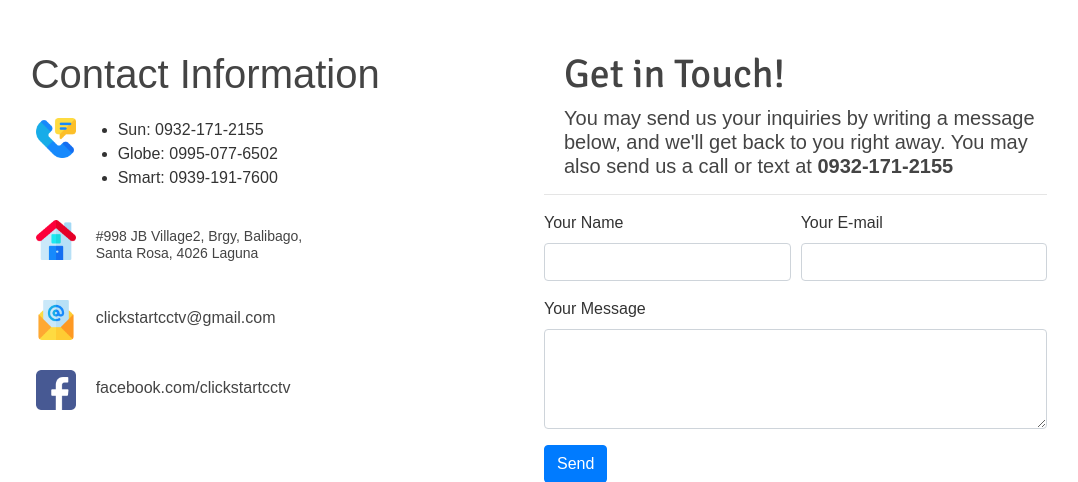
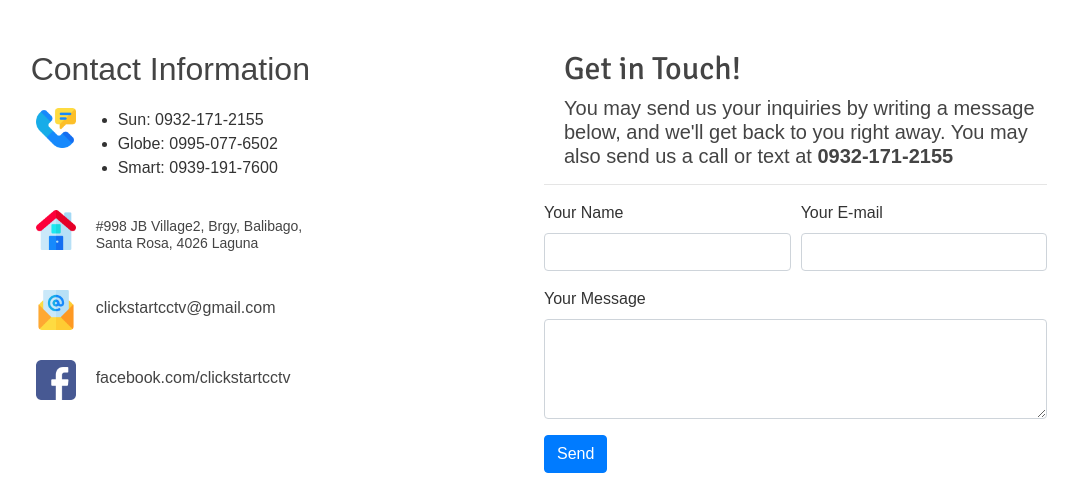
Before and after one commit to MarkAnthonyBCruz/clickstart, a Django app: template blog/templates/blog/contactus.html in a window 1280 px wide. Shown: the part 472-954 px from the top of the page, without its empty margins (111-1189 px from the left). Run offline with Django 3.2, Linux system fonts and the light colour scheme; the template is opened without the code that fills it, so the values that code supplies are empty; some libraries are stand-ins or nearby versions; some web fonts are replaced.

Commit message:
Made things smaller

```diff
--- a/blog/templates/blog/contactus.html
+++ b/blog/templates/blog/contactus.html
@@ -21,7 +21,7 @@
         <div class="row justify-content-center" id="wholerow">
 
                 <div class="col-md-5" id="container1">
-                    <h1 style="margin-left: 20px;">Contact Information</h1>
+                    <h2 style="margin-left: 20px;">Contact Information</h2>
 
                     <div class="row" id="contactrows">
                         <img style="margin-right: 2px;" class="contact-img" src= {% static 'blog/images/contactus/call.png' %}>
@@ -53,7 +53,7 @@
 
 
             <div class="col-md-5" id="contactas">
-                <h1 style="margin-left: 20px; font-family: 'Signika', sans-serif;">Get in Touch!</h1>
+                <h2 style="margin-left: 20px; font-family: 'Signika', sans-serif;">Get in Touch!</h2>
                 <h5 style="margin-left: 20px;">You may send us your inquiries by writing a message below, and we'll get back to you right away. You
                     may
                     also send us a call or text at <b>0932-171-2155</b></h5>
```
